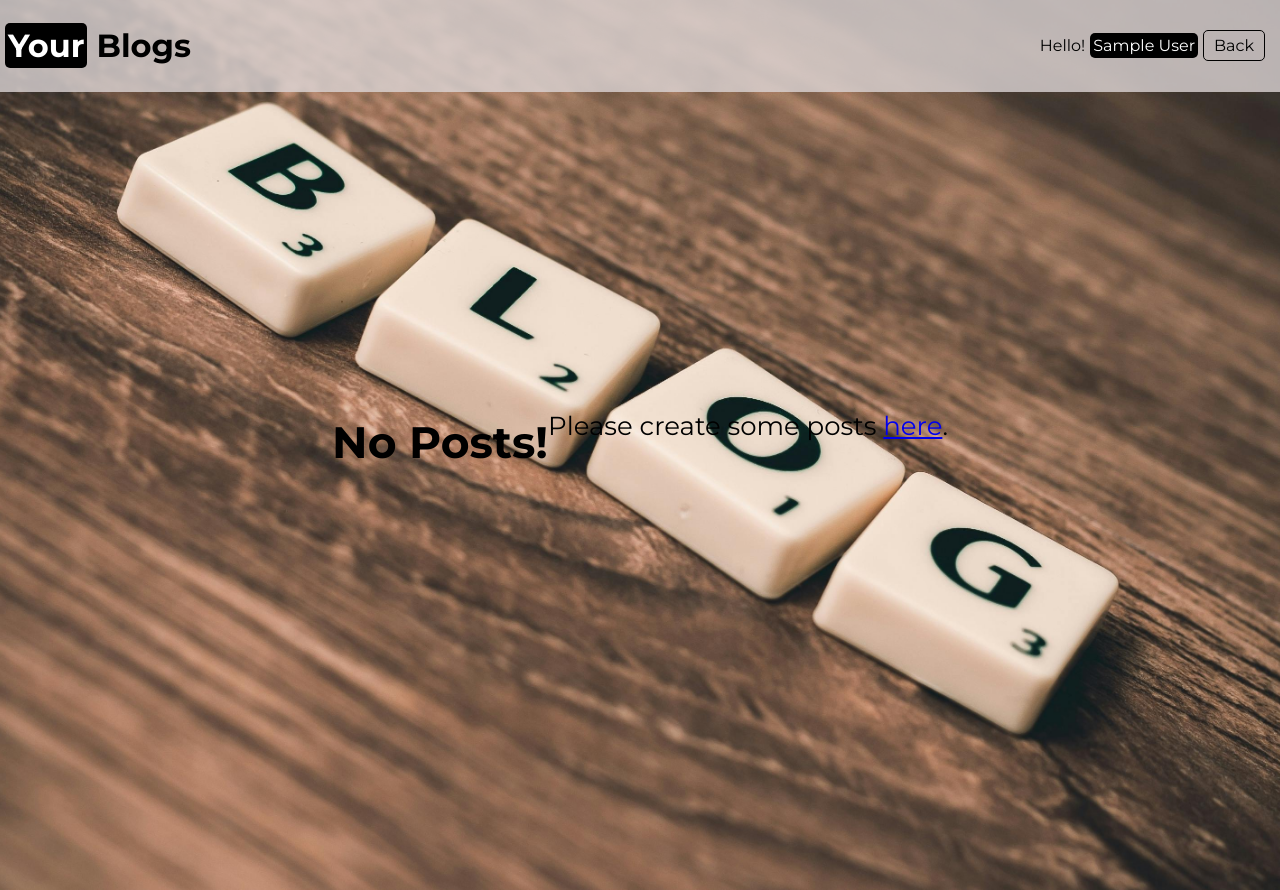
After one commit to HimangshuDe/The-Blog-Co-Project, a Django app: page /blog/list/user-posts/ in a window 1280 px wide. The commit adds this page. Run offline with Django 5.2, Linux system fonts and the light colour scheme; the visitor is signed in with stand-in values (Sample User, id 1); data that the repository does not hold is empty.

Commit message:
🚀 Users can now view their blog post after in the "Your Post" section

```diff
--- a/auth_app/templates/auth_app/accounts.html
+++ b/auth_app/templates/auth_app/accounts.html
@@ -14,7 +14,7 @@ Account | The Blog Company
     <h1>Your <span class="bg-black">Account</span></h1>
     <nav id="logout-delete">
         <div class="btn">
-            <a href="{% url "index" %}">Home</a>
+            <a href="{% url "all-blogs" %}">Home</a>
         </div>
         <div class="btn">
             <a href="{% url "update" %}" target='_blank'>Update Info</a>
@@ -68,7 +68,7 @@ Account | The Blog Company
     </section>
 
     <section id="important-dates">
-        <div class="credential-group">
+        <div class="credential-group dates">
             <h3>Important Dates</h3>
         </div>
         <div id="date-group" class='credentials'>
--- a/auth_app/views.py
+++ b/auth_app/views.py
@@ -51,7 +51,7 @@ def user_login(request):
                 if request.GET.get('next'):
                     return HttpResponsePermanentRedirect(request.GET.get('next'))
 
-                return HttpResponsePermanentRedirect(reverse('index'))
+                return HttpResponsePermanentRedirect(reverse('all-blogs'))
 
             return render(request, 'auth_app/login.html', {'form':form, 'error':"Invalid Credentials!"})
 
--- /dev/null
+++ b/blog_app/static/blog_app/user_blogs.css
@@ -0,0 +1,80 @@
+html, body{
+    margin: 0;
+    padding: 0;
+    box-sizing: border-box;
+}
+
+body{
+    height: 100vh;
+    overflow: hidden;
+    background: url('../../../static/images/blog-account.jpg') no-repeat center center/cover;
+}
+
+.m-top-90{
+    margin-top: 90px;
+}
+
+#blog-lists{
+    width: 100vw;
+    height: 100vh;
+    display: flex;
+    justify-content: center;
+}
+
+.container{
+    border: 1px solid transparent;
+    padding: 15px;
+    display: flex;
+    width: 90vw;
+    height: 80vh;
+    flex-wrap: wrap;
+    align-items: center;
+    justify-content: center;
+    overflow: scroll;
+    scrollbar-width: thin;
+}
+
+.container .blog-item{
+    background: #ffffffac;
+    padding: 20px;
+    border-radius: 10px;
+    display: flex;
+    flex-direction: column;
+    align-items: center;
+    margin: 5px;
+}
+
+.blog-item .item-image{
+    height: 144px;
+    width: 220px;
+    margin: 10px;
+}
+
+.blog-item .item-image img{
+    height: 100%;
+    width: 100%;
+    border-radius: 10px;
+}
+
+.blog-item a{
+    text-decoration: none;
+    color: #000;
+    font-weight: bold;
+    font-size: 24px;
+    margin-top: 10px;
+    margin-bottom: 5px;
+}
+
+.blog-item p{
+    margin-top: 5px;
+}
+
+
+.container #info-title{
+    margin-bottom: 5px;
+    font-size: 44px;
+}
+
+.container #info-text{
+    font-size: 26px;
+}
--- a/blog_app/templates/blog_app/all_blogs.html
+++ b/blog_app/templates/blog_app/all_blogs.html
@@ -8,7 +8,7 @@
 {% endblock css_files %}
 
 {% block page_content %}
-    {% include "blog_app/includes/header.html" %}
+    {% include "blog_app/includes/header.html" with header_title="The <span class='bg-black'>Blog</span> Company" %}
     <div class="m-top-100"></div>
     <main>
         {% if all_posts|length != 0%}
--- a/blog_app/templates/blog_app/blog_detail.html
+++ b/blog_app/templates/blog_app/blog_detail.html
@@ -9,7 +9,7 @@
 {% endblock css_files %}
 
 {% block page_content %}
-    {% include "blog_app/includes/header.html" %}
+{% include "blog_app/includes/header.html" with header_title="The <span class='bg-black'>Blog</span> Company" %}
 
     <main id='content'>
         <div class="m-top-100"></div>
--- a/blog_app/templates/blog_app/includes/header.html
+++ b/blog_app/templates/blog_app/includes/header.html
@@ -1,9 +1,6 @@
 <header>
-    <h1><a href="{% url "index" %}">The <span class="bg-black">Blog</span> Company</a></h1>
+    <h1><a href="{% url "index" %}">{{header_title}}</a></h1>
     <div class="header-group">
-        {% if request.session.blog_detail %}
-            <a href="{% url "all-blogs" %}" id='back'>Back</a>
-        {% endif %}
         {% if not request.user.is_authenticated %}
             <a href="{% url 'login' %}" id="login">Sign In</a>
         {% else %}
@@ -22,6 +19,9 @@
                         <li><a href="{% url "add-blog" %}" id='add-post' target="_blank"> <span class="material-symbols-outlined">
                             add
                             </span><span>Add Post</span></a></li>
+                        <li><a href="{% url "user-blogs" %}" id='add-post'> <span class="material-symbols-outlined">
+                            notes
+                            </span><span>Your Posts</span></a></li>
                         <li><a href="{% url "account" %}"><span class="material-symbols-outlined">
                             person
                             </span> <span>Your Account</span></a></li>
@@ -32,5 +32,8 @@
                 </div>
             </details>
         {% endif %}
+        {% if request.session.off_home %}
+            <a href="{% url "all-blogs" %}" id='back'>Back</a>
+        {% endif %}
     </div>
 </header>
--- /dev/null
+++ b/blog_app/templates/blog_app/user_blogs.html
@@ -0,0 +1,37 @@
+{% extends "base.html" %}
+{% load static %}
+
+{% block page_title %}
+Your Blogs
+{% endblock page_title %}
+
+{% block css_files %}
+<link rel="stylesheet" href="{% static "blog_app/includes/header.css" %}">
+<link rel="stylesheet" href="{% static "blog_app/user_blogs.css" %}">
+{% endblock css_files %}
+
+{% block page_content %}
+{% include "blog_app/includes/header.html" with header_title="<span class='bg-black'>Your</span> Blogs"%}
+<main>
+    <div class="m-top-90"></div>
+    <section id="blog-lists">
+        <div class="container">
+            {% if blogs|length > 0 %}
+            {% for items in blogs %}
+            <div class="blog-item">
+                <div class="item-image">
+                    <img src="{{items.image.url}}">
+                </div>
+                <a href='{% url "blog-detail" items.post_id %}'>{{items.title}}</a>
+                <p>{{items.excerpt}}</p>
+                <time>{{items.update_at}}</time>
+            </div>
+            {% endfor %}
+            {% else %}
+            <h1 id="info-title">No Posts!</h1>
+            <p id="info-text">Please create some posts <a href="{% url "add-blog" %}">here</a>.</p>
+            {% endif %}
+        </div>
+    </section>
+</main>
+{% endblock page_content %}
--- a/blog_app/urls.py
+++ b/blog_app/urls.py
@@ -4,7 +4,8 @@ from blog_app import views
 
 urlpatterns = [
     path("", views.index, name='index'),
-    path("blogs/", views.all_blogs, name='all-blogs'),
+    path("blog/all", views.all_blogs, name='all-blogs'),
     path("blog/<uuid:id>/", views.blog_detail_view, name='blog-detail'),
     path('blog/add/', views.create_blog, name='add-blog'),
+    path('blog/list/user-posts/', views.list_user_blogs, name='user-blogs')
 ]
--- a/blog_app/views.py
+++ b/blog_app/views.py
@@ -1,5 +1,6 @@
 from django.shortcuts import redirect, render, get_object_or_404
 from django.contrib.auth.decorators import login_required
+from django.views.generic.base import View
 # from django.http import HttpResponse
 
 from auth_app.models import UserModel
@@ -12,7 +13,7 @@ def index(request):
     return render(request, 'blog_app/index.html')
 
 def all_blogs(request):
-    request.session['blog_detail'] = False
+    request.session['off_home'] = False
     all_posts = Post.objects.all()
     if not request.user.is_authenticated:
         all_posts = Post.objects.all()[:3]
@@ -24,7 +25,7 @@ def all_blogs(request):
 
 def blog_detail_view(request, id):
     post = Post.objects.get(post_id=id)
-    request.session['blog_detail'] = True
+    request.session['off_home'] = True
 
     return render(request, 'blog_app/blog_detail.html', {'post':post,},)
 
@@ -43,8 +44,12 @@ def create_blog(request):
         return render(request, "blog_app/add_blog_post.html", {'form':form})
 
     return render(request, "blog_app/add_blog_post.html", {'form':form})
-# :: Note Section ::
-# NOTE #1: Add "Add blog" feature in the project
-# NOTE #2: Implement addition of new tags via "add blog" feature, whenever user enters a new tag in
-# the tag field if it exists then no change, if not, then a new tag will be created from
-# the entered tag.
+
+
+@login_required
+def list_user_blogs(request):
+    user = request.user
+    request.session['off_home']=True
+    user_blog_posts = Post.objects.filter(creator=user)
+    print(user_blog_posts)
+    return render(request, 'blog_app/user_blogs.html', {'blogs':user_blog_posts})
```
Also changed, not shown: auth_app/static/auth_app/accounts.css (+11 -3 lines).
